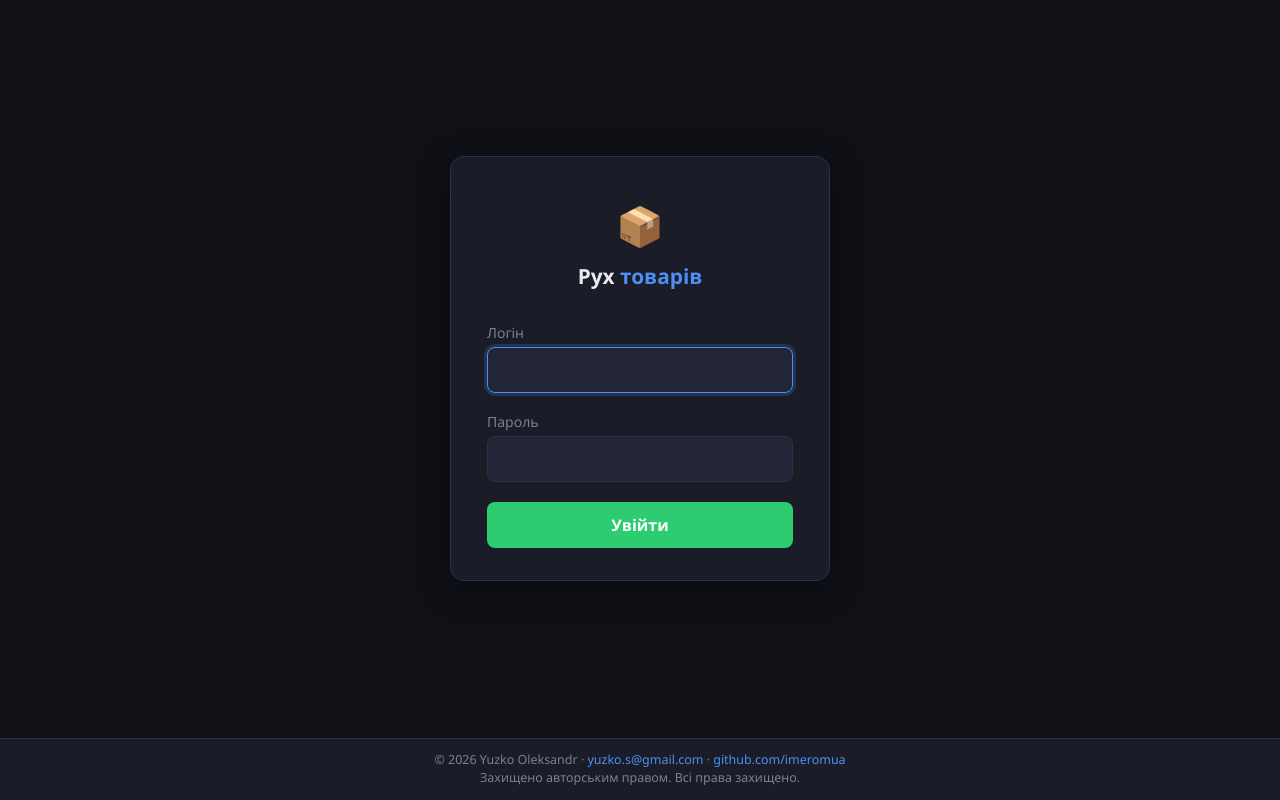
After one commit to imeromua/app-ser, a Flask app: page /login in a window 1280 px wide. The commit adds this page. Run offline with Flask 3, Linux system fonts and the light colour scheme; some libraries are stand-ins or nearby versions.

Commit message:
feat: авторизація (login/logout) + заборона індексації + футер з авторськими правами
Co-authored-by: imeromua <245274796+imeromua@users.noreply.github.com>

```diff
--- a/app.py
+++ b/app.py
@@ -7,6 +7,7 @@
 from dotenv import load_dotenv
 load_dotenv()
 
+import hmac
 import io
 import logging
 import os
@@ -19,7 +20,9 @@ from openpyxl.styles import Font as XlFont, Alignment as XlAlign, PatternFill, B
 from openpyxl.utils import get_column_letter
 
 from celery.result import AsyncResult
-from flask import Flask, request, render_template, send_file, session, jsonify, Response as FlaskResponse
+from functools import wraps
+
+from flask import Flask, request, render_template, send_file, session, jsonify, Response as FlaskResponse, redirect, url_for
 from werkzeug.utils import secure_filename
 import pandas as pd
 
@@ -39,12 +42,54 @@ app.config['MAX_CONTENT_LENGTH'] = 50 * 1024 * 1024
 app.secret_key = os.environ.get('SECRET_KEY') or secrets.token_hex(32)
 
 
+def login_required(f):
+    @wraps(f)
+    def decorated(*args, **kwargs):
+        if not session.get('logged_in'):
+            return redirect(url_for('login'))
+        return f(*args, **kwargs)
+    return decorated
+
+
+@app.route('/login', methods=['GET', 'POST'])
+def login():
+    error = None
+    if request.method == 'POST':
+        expected_login = os.environ.get('APP_LOGIN', '')
+        expected_password = os.environ.get('APP_PASSWORD', '')
+        provided_login = request.form.get('login', '')
+        provided_password = request.form.get('password', '')
+        login_ok = hmac.compare_digest(provided_login, expected_login)
+        password_ok = hmac.compare_digest(provided_password, expected_password)
+        if login_ok and password_ok:
+            session['logged_in'] = True
+            next_url = request.args.get('next', '')
+            if next_url and next_url.startswith('/') and not next_url.startswith('//'):
+                return redirect(next_url)
+            return redirect(url_for('index'))
+        error = 'Невірний логін або пароль'
+    return render_template('login.html', error=error)
+
+
+@app.route('/logout')
+def logout():
+    session.clear()
+    return redirect(url_for('login'))
+
+
+@app.route('/robots.txt')
+def robots_txt():
+    return app.send_static_file('robots.txt')
+
+
 @app.route('/')
+@login_required
 def index():
     return render_template('index.html', error=None)
 
 
 @app.route('/upload', methods=['POST'])
+@login_required
 def upload():
     files = request.files.getlist('files')
     if not files or all(not f.filename for f in files):
@@ -153,6 +198,7 @@ def upload():
 
 
 @app.route('/download')
+@login_required
 def download():
     sid = session.get('sid')
     data = load_session_data(sid)
@@ -170,6 +216,7 @@ def download():
 
 
 @app.route('/download_inventory')
+@login_required
 def download_inventory():
     """
     Відомість інвентаризації з артикулів ПОТОЧНОГО звіту (з сесії).
@@ -355,6 +402,7 @@ def download_inventory():
 
 
 @app.route('/download_pdf')
+@login_required
 def download_pdf():
     return (
         'Цей маршрут більше не підтримується. '
@@ -366,6 +414,7 @@ def download_pdf():
 # ── Async PDF export via Celery ──────────────────────────────────────────────
 
 @app.route('/export/pdf/start', methods=['POST'])
+@login_required
 def export_pdf_start():
     """Запускає фонову задачу генерації PDF. Повертає {"task_id": "..."}."""
     sid = session.get('sid')
@@ -388,6 +437,7 @@ def export_pdf_start():
 
 
 @app.route('/export/pdf/status/<task_id>')
+@login_required
 def export_pdf_status(task_id):
     """Повертає стан задачі: pending / ready / error."""
     try:
@@ -407,6 +457,7 @@ def export_pdf_status(task_id):
 
 
 @app.route('/export/pdf/result/<task_id>')
+@login_required
 def export_pdf_result(task_id):
     """Повертає готовий PDF-файл, якщо задача завершена."""
     try:
@@ -453,6 +504,7 @@ def export_pdf_result(task_id):
 # ── Dashboard ────────────────────────────────────────────────────────────────
 
 @app.route('/dashboard')
+@login_required
 def dashboard():
     return render_template('dashboard.html')
 
@@ -460,6 +512,7 @@ def dashboard():
 # ── Import to DB ─────────────────────────────────────────────────────────────
 
 @app.route('/import', methods=['POST'])
+@login_required
 def import_to_db():
     """Імпортує XLS-файл до PostgreSQL. Повертає JSON зі статистикою."""
     f = request.files.get('file')
@@ -501,6 +554,7 @@ def import_to_db():
 
 
 @app.route('/imports')
+@login_required
 def list_imports():
     """Повертає список останніх 20 імпортів з таблиці uploads (JSON)."""
     try:
@@ -539,6 +593,7 @@ def list_imports():
 # ── API ───────────────────────────────────────────────────────────────────────
 
 @app.route('/api/db_status')
+@login_required
 def api_db_status():
     """Статистика БД: кількість артикулів, операцій, суми по типах операцій."""
     try:
@@ -629,6 +684,7 @@ def api_db_status():
 
 
 @app.route('/api/categories')
+@login_required
 def api_categories():
     """Повертає список категорій з кількістю артикулів з БД."""
     try:
@@ -658,6 +714,7 @@ def api_categories():
 
 
 @app.route('/api/uploads')
+@login_required
 def api_uploads():
     """Повертає останні 20 імпортів (JSON для дашборду)."""
     return list_imports()
@@ -666,11 +723,13 @@ def api_uploads():
 # ── Reports from DB ───────────────────────────────────────────────────────────
 
 @app.route('/reports_db', methods=['GET'])
+@login_required
 def reports_db():
     return render_template('dashboard.html', active_tab='reports')
 
 
 @app.route('/export_db', methods=['POST'])
+@login_required
 def export_db():
     """Звіт з БД → XLSX файл."""
     from reports import get_summary_report
@@ -719,6 +778,7 @@ def export_db():
 # ── Inventory from DB ─────────────────────────────────────────────────────────
 
 @app.route('/download_inventory_db')
+@login_required
 def download_inventory_db():
     """Відомість інвентаризації з БД по категорії."""
     from reports import get_inventory_template
@@ -853,6 +913,7 @@ def download_inventory_db():
 # ── Utilities ─────────────────────────────────────────────────────────────────
 
 @app.route('/db/clear', methods=['POST'])
+@login_required
 def db_clear():
     """Очищає всі таблиці БД. Вимагає підтверджувальний токен."""
     token = request.json.get('confirm_token') if request.is_json else request.form.get('confirm_token')
@@ -870,6 +931,7 @@ def db_clear():
 
 
 @app.route('/backup')
+@login_required
 def backup():
     """Скачує CSV-дамп таблиці operations."""
     try:
--- /dev/null
+++ b/static/robots.txt
@@ -0,0 +1,2 @@
+User-agent: *
+Disallow: /
--- /dev/null
+++ b/templates/login.html
@@ -0,0 +1,157 @@
+<!DOCTYPE html>
+<html lang="uk">
+<head>
+  <meta charset="UTF-8">
+  <meta name="viewport" content="width=device-width, initial-scale=1">
+  <meta name="robots" content="noindex, nofollow, noarchive, nosnippet">
+  <title>Вхід — Рух товарів</title>
+  <link rel="stylesheet" href="https://cdn.jsdelivr.net/npm/bootstrap@5.3.0/dist/css/bootstrap.min.css">
+  <style>
+    :root {
+      --bg-dark:     #0f1117;
+      --bg-card:     #1a1d27;
+      --bg-card-2:   #222536;
+      --accent-blue: #4f8ef7;
+      --accent-green:#2ecc71;
+      --text-primary:#e8eaf0;
+      --text-muted:  #7a7f9a;
+      --border:      #2d3148;
+    }
+    * { box-sizing: border-box; }
+    html, body {
+      height: 100%;
+      margin: 0;
+    }
+    body {
+      background: var(--bg-dark);
+      color: var(--text-primary);
+      font-family: 'Segoe UI', system-ui, -apple-system, sans-serif;
+      display: flex;
+      flex-direction: column;
+      min-height: 100vh;
+    }
+    .login-wrapper {
+      flex: 1;
+      display: flex;
+      align-items: center;
+      justify-content: center;
+      padding: 24px 16px;
+    }
+    .login-card {
+      background: var(--bg-card);
+      border: 1px solid var(--border);
+      border-radius: 14px;
+      padding: 40px 36px 32px;
+      width: 100%;
+      max-width: 380px;
+      box-shadow: 0 8px 32px rgba(0,0,0,0.4);
+    }
+    .login-logo {
+      text-align: center;
+      margin-bottom: 28px;
+    }
+    .login-logo .logo-icon {
+      font-size: 2.4rem;
+    }
+    .login-logo .logo-title {
+      font-size: 1.3rem;
+      font-weight: 700;
+      color: var(--text-primary);
+      margin-top: 6px;
+    }
+    .login-logo .logo-title span {
+      color: var(--accent-blue);
+    }
+    .form-label {
+      color: var(--text-muted);
+      font-size: .875rem;
+      margin-bottom: 4px;
+    }
+    .form-control {
+      background: var(--bg-card-2);
+      border: 1px solid var(--border);
+      color: var(--text-primary);
+      border-radius: 8px;
+      padding: 10px 14px;
+    }
+    .form-control:focus {
+      background: var(--bg-card-2);
+      border-color: var(--accent-blue);
+      color: var(--text-primary);
+      box-shadow: 0 0 0 3px rgba(79,142,247,0.18);
+      outline: none;
+    }
+    .btn-login {
+      background: var(--accent-green);
+      border: none;
+      color: #fff;
+      font-weight: 600;
+      padding: 11px;
+      border-radius: 8px;
+      font-size: 1rem;
+      transition: opacity .2s;
+    }
+    .btn-login:hover {
+      opacity: 0.88;
+      color: #fff;
+    }
+    .error-msg {
+      color: #e74c3c;
+      font-size: .875rem;
+      margin-top: 12px;
+      text-align: center;
+    }
+    .app-footer {
+      background: var(--bg-card);
+      border-top: 1px solid var(--border);
+      color: var(--text-muted);
+      font-size: 0.78rem;
+      text-align: center;
+      padding: 12px 16px;
+      margin-top: auto;
+    }
+    .app-footer a {
+      color: var(--accent-blue);
+      text-decoration: none;
+    }
+    .app-footer a:hover {
+      text-decoration: underline;
+    }
+  </style>
+</head>
+<body>
+<div class="login-wrapper">
+  <div class="login-card">
+    <div class="login-logo">
+      <div class="logo-icon">📦</div>
+      <div class="logo-title">Рух <span>товарів</span></div>
+    </div>
+    <form method="post">
+      <div class="mb-3">
+        <label class="form-label" for="login">Логін</label>
+        <input type="text" class="form-control" id="login" name="login" autocomplete="username" autofocus required>
+      </div>
+      <div class="mb-3">
+        <label class="form-label" for="password">Пароль</label>
+        <input type="password" class="form-control" id="password" name="password" autocomplete="current-password" required>
+      </div>
+      <button type="submit" class="btn btn-login w-100 mt-1">Увійти</button>
+      {% if error %}
+      <div class="error-msg">{{ error }}</div>
+      {% endif %}
+    </form>
+  </div>
+</div>
+<footer class="app-footer">
+  © <span class="footer-year"></span> Yuzko Oleksandr ·
+  <a href="mailto:yuzko.s@gmail.com">yuzko.s@gmail.com</a> ·
+  <a href="https://github.com/imeromua" target="_blank" rel="noopener">github.com/imeromua</a><br>
+  Захищено авторським правом. Всі права захищено.
+</footer>
+<script>
+document.querySelectorAll('.footer-year').forEach(function(el) {
+    el.textContent = new Date().getFullYear();
+});
+</script>
+</body>
+</html>
--- a/templates/report_pdf.html
+++ b/templates/report_pdf.html
@@ -2,6 +2,7 @@
 <html lang="uk">
 <head>
   <meta charset="UTF-8">
+  <meta name="robots" content="noindex, nofollow, noarchive, nosnippet">
   <title>Рух товарів — PDF-звіт</title>
   <style>
     @page {
```
Also changed, not shown: static/dashboard.css (+18 -0 lines), templates/dashboard.html (+11 -0 lines), templates/index.html (+13 -0 lines), templates/result.html (+13 -0 lines), 1 other file.
